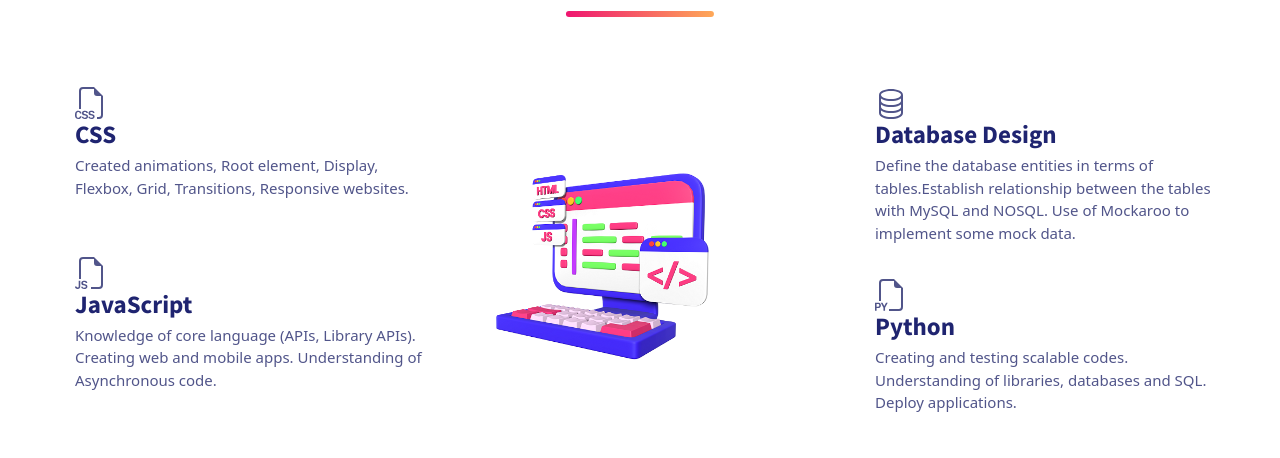
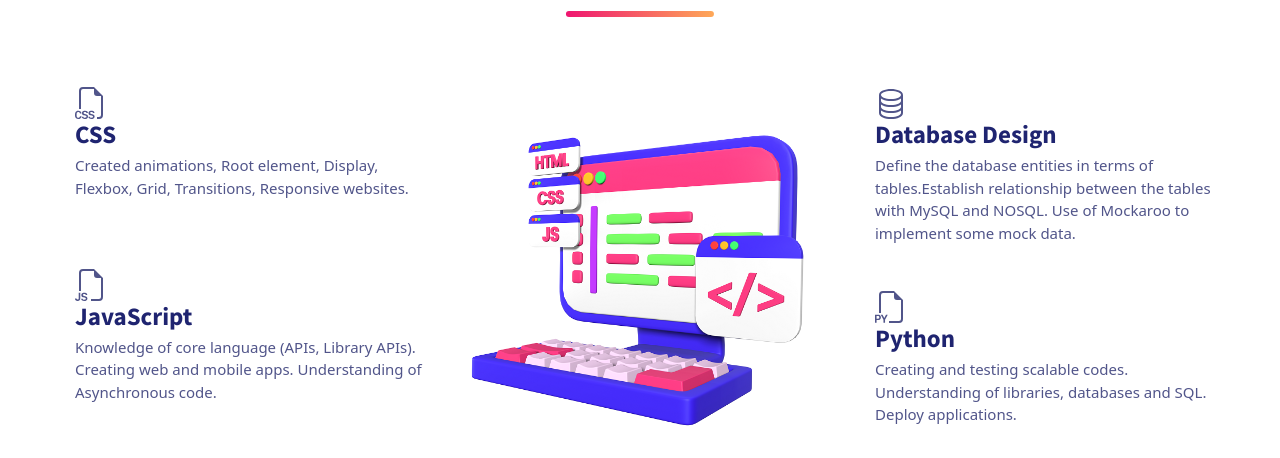
Before and after one commit to AwaDanfa/PortfolioJustIT, a plain HTML site: page index.html in a window 1280 px wide. Shown: the part 1520-1978 px from the top of the page. Drawn offline with nearby package versions, Linux system fonts and the light colour scheme; files whose address does not match are found by name.

Commit message:
Modifications on responsive laptop image

```diff
--- a/index.html
+++ b/index.html
@@ -19,6 +19,12 @@
     - custom css link
   -->
   <link rel="stylesheet" href="./style.css">
+
+<!-- Favicon  -->
+<link rel="apple-touch-icon" sizes="180x180" href="/apple-touch-icon.png">
+<link rel="icon" type="image/png" sizes="32x32" href="/favicon-32x32.png">
+<link rel="icon" type="image/png" sizes="16x16" href="/favicon-16x16.png">
+<link rel="manifest" href="/site.webmanifest">
 
   <!--
     - google font link
@@ -222,7 +228,7 @@
           </ul>
 
           <figure class="features-banner">
-            <img src="./features-bannerV2.png" width="" height="" loading="lazy" alt="Features Banner"
+            <img src="./features-banner694.png" width="694" height="694" loading="lazy" alt="Features Banner"
               class="w-100 banner-animation">
           </figure>
 
@@ -496,7 +502,7 @@
                 <div class="content">
 
                   <h3 class="h3 title">
-                    <a href="#">
+                    <a href="https://youtu.be/79bOljZGMmA">
                       Typewriting animation
                     </a>
                   </h3>
--- a/style.css
+++ b/style.css
@@ -480,6 +480,10 @@ body {
 
 
 }
+
+img.w-100.banner-animation {
+  width: 100%! important;
+}
 /*-----------------------------------*\
   #MAIN PROJECTS
 \*-----------------------------------*/
@@ -830,10 +834,26 @@ img {
  * responsive for smaller than 480px screen
  */
 @media (max-width: 480px) {
-  .w-100 {
+/*   .w-100 {
     width: 60%!important;
+} */
+img.w-100.banner-animation {
+  width: 60%! important;
 }
 }
+
+/**
+ * responsive between 480px and 550px screen
+ */
+@media only screen and (min-width: 480px) and (max-width: 550px) {
+  img.w-100.banner-animation {
+    width: 60%! important;
+}
+  .w-100 {
+    width: 70%!important;
+}
+}
+
 /**
  * responsive for larger than 550px screen
  */
@@ -862,11 +882,11 @@ img {
     margin-inline-start: auto;
   }
 
-  .img.w-100.banner-animation {
+  img.w-100.banner-animation {
     width: 60%! important;
-  }
+}
   .w-100 {
-    width: 60%!important;
+    width: 70%!important;
 }
   /**
    * ABOUT
@@ -875,7 +895,8 @@ img {
   .stats-list { grid-template-columns: repeat(3, 1fr); }
 
   .features-banner {
-    width: 70%;
+    width: 100%;
+    text-align: center;
   }
 
   /**
@@ -970,10 +991,10 @@ img {
   }
 
   .features-banner {
-    width: 70%;
+    width: 100%;
   }
   img.w-100.banner-animation {
-    width: 70%! important;
+    width: 50%! important;
   }
   /**
    * FOOTER
@@ -1092,7 +1113,7 @@ img {
     margin-block: 0;
     display: grid;
     place-items: center;
-    width: 80%;
+    width: 100%;
   }
   img.w-100.banner-animation {
     width: 80%! important;
@@ -1137,10 +1158,10 @@ img {
   .hero { min-height: 800px; }
 
   .features-banner {
-    width: 80%;
+    width: 100%;
   }
   img.w-100.banner-animation {
-    width: 80%! important;
+    width: 100%! important;
   }
   /**
    * BLOG
```
Also changed, not shown: features-banner694.png (added).
